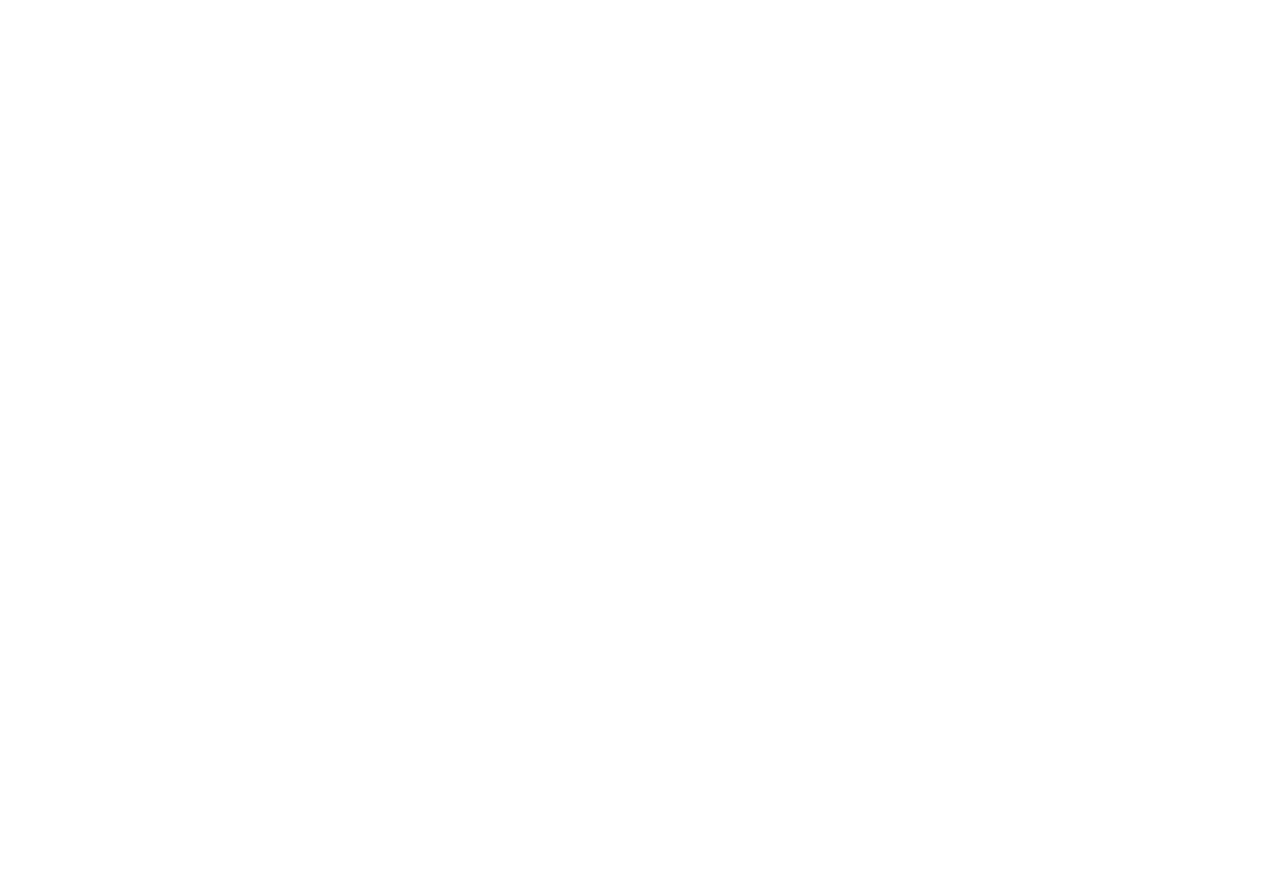
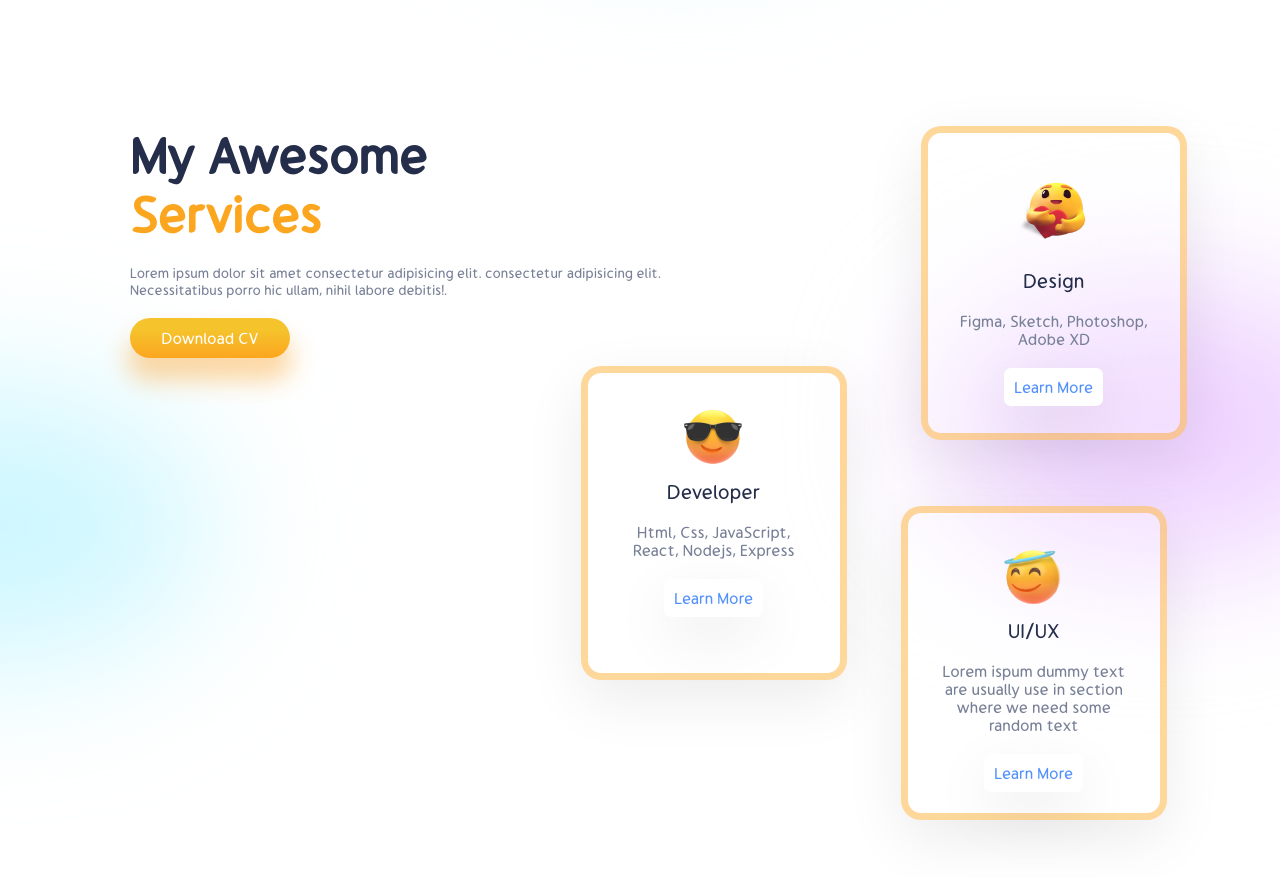
Before and after one commit to rutvij-fsd/rutvij_portfolio, a React (Create React App) app: page / in a window 1280 px wide. Shown: the part 880-1758 px from the top of the page. Before the commit the page ends 836 px from the top, so only its background shows below. Built offline with nearby package versions, Linux system fonts and the light colour scheme.

Commit message:
Add Services Section

```diff
--- a/src/App.js
+++ b/src/App.js
@@ -1,11 +1,13 @@
 import './App.css';
 import Navbar from './Component/Navbar/Navbar';
 import Intro from './Component/Intro/Intro';
+import Services from './Component/Services/Services';
 function App() {
   return (
     <div className="App">
      <Navbar/>
      <Intro/>
+     <Services/>
 
     </div>
   );
--- /dev/null
+++ b/src/Component/Card/Card.jsx
@@ -0,0 +1,14 @@
+import React from 'react'
+import './card.css'
+const Card = ({emoji,heading,detail}) => {
+  return (
+    <div className="card">
+        <img src={emoji} alt="" />
+        <span>{heading}</span>
+        <span>{detail}</span>
+        <button className="c-button">Learn More</button>
+    </div>
+  )
+}
+
+export default Card
--- /dev/null
+++ b/src/Component/Card/card.css
@@ -0,0 +1,34 @@
+.card{
+    width: 10rem;
+    height: 13rem;
+    display: flex;
+    flex-direction: column;
+    gap: 1rem;
+    align-items: center;
+    text-align: center;
+    background-color: rgba(255, 255, 255, 0.26);
+    border: 7px solid var(--orangeCard);
+    box-shadow: var(--boxShadow);
+    border-radius: 20px;
+    padding: 0px 26px 2rem 26px;
+}
+
+.card span:nth-of-type(2) {
+    color: var(--gray);
+    font-size: 16px;
+  }
+
+.card > img {
+    transform: scale(0.6);
+    margin-bottom: -2rem;
+  }
+
+.c-button {
+    background: #FFFFFF;
+    box-shadow: 0px 19px 60px rgba(0, 0, 0, 0.08);
+    border-radius: 7px;
+    border: none;
+    padding: 10px;
+    font-size: 16px;
+    color: #5290FD;
+}
--- /dev/null
+++ b/src/Component/Services/Services.css
@@ -0,0 +1,58 @@
+.services {
+    padding: 0 3rem 0 3rem;
+    display: flex;
+    height: 90vh;
+    margin-top: 9rem;
+    margin-bottom: 13rem;
+
+  }
+
+  .awesome{
+    display: flex;
+    flex-direction: column;
+    position: relative;
+  }
+
+  .awesome>:nth-child(1){
+    color: var(--black);
+    font-size: 2.5rem;
+    font-weight: bold;
+  }
+
+  .awesome>:nth-child(2){
+    color: var(--orange);
+    font-size: 2.5rem;
+    font-weight: bold;
+  }
+
+  .awesome>:nth-child(3){
+    color: var(--gray);
+    font-size: 14px;
+    margin-top: 1rem;
+  }
+
+  .s-button{
+    width: 8rem;
+    height: 2rem;
+    margin-top: 1rem;
+  }
+
+
+  /* right sided */
+.cards {
+  position: relative;
+}
+.cards > * {
+  position: absolute;
+}
+
+/* blur */
+.s-blur2 {
+  left: 14rem;
+  top: 8rem;
+}
+
+.s-blur1 {
+  top: 13rem;
+  left: -18rem;
+}
--- /dev/null
+++ b/src/Component/Services/Services.jsx
@@ -0,0 +1,55 @@
+import React from 'react'
+import heartemoji from '../../img/VectorGraphics/heartemoji.png'
+import glasses from '../../img/VectorGraphics/glasses.png'
+import humble from '../../img/VectorGraphics/humble.png'
+import './Services.css'
+import Card from '../Card/Card'
+const Services = () => {
+  return (
+    <div className="services">
+        {/* left side */}
+        <div className="awesome">
+            <span>My Awesome</span>
+            <span>Services</span>
+            <span>
+                Lorem ipsum dolor sit amet consectetur adipisicing elit. consectetur adipisicing elit.
+                <br />
+                 Necessitatibus porro hic ullam, nihil labore debitis!.
+            </span>
+            <button className="button s-button">Download CV</button>
+            <div className="blur s-blur1" style={{ background: "#ABF1FF94"}}></div>
+        </div>
+        {/* right side */}
+        <div className="cards">
+          <div style={{left:'13rem'}}>
+            <Card
+            emoji={heartemoji}
+            heading={'Design'}
+            detail={'Figma, Sketch, Photoshop, Adobe XD'}
+            />
+          </div>
+          <div style={{top:'12rem',left:'-4rem'}}>
+            <Card
+            emoji={glasses}
+            heading={"Developer"}
+            detail={"Html, Css, JavaScript, React, Nodejs, Express"}
+            />
+          </div>
+          <div style={{top:'19rem',left:'12rem'}}>
+            <Card
+              emoji={humble}
+              heading={"UI/UX"}
+              detail={
+                "Lorem ispum dummy text are usually use in section where we need some random text"
+              }
+              color="rgba(252, 166, 31, 0.45)"
+            />
+          </div>
+          <div className="blur s-blur2" style={{ background: "var(--purple)" }}></div>
+        </div>
+    </div>
+
+  )
+}
+
+export default Services
```
